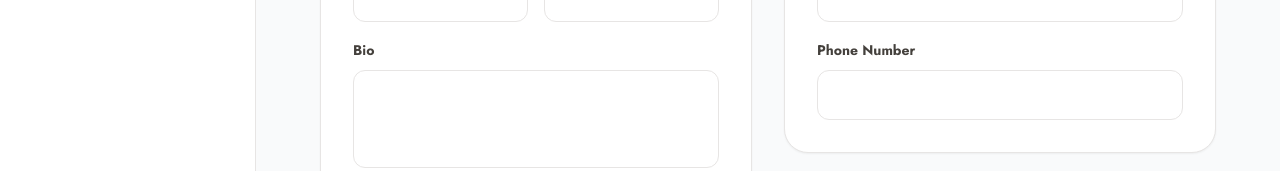
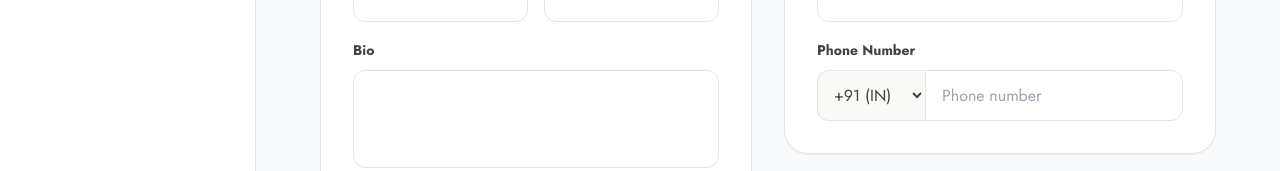
Before and after one commit to Sahilkumar26244/Ecom-Custom-Admin, a React (Vite) app: page /settings in a window 1280 px wide. Shown: the part 579-750 px from the top of the page. Built offline with nearby package versions, Linux system fonts and the light colour scheme; no server answers; sample sign-in values are in the browser's storage.

Commit message:
setting have changes something

```diff
--- a/src/pages/Settings.jsx
+++ b/src/pages/Settings.jsx
@@ -12,10 +12,12 @@ import AdminLayout from '../layouts/AdminLayout';
 
 const Settings = () => {
   const [showSuccess, setShowSuccess] = useState(false);
+  const [emailError, setEmailError] = useState('');
   const [profile, setProfile] = useState({
     firstName: '',
     lastName: '',
     email: '',
+    countryCode: '+91',
     phone: '',
     location: '',
     bio: '',
@@ -37,11 +39,23 @@ const Settings = () => {
           const firstName = parts[0] || '';
           const lastName = parts.slice(1).join(' ') || '';
 
+          let fetchedPhone = data.phoneNumber || '';
+          let fetchedCountryCode = '+91';
+          const codes = ['+1', '+44', '+91', '+61', '+81', '+49'];
+          for (let code of codes) {
+            if (fetchedPhone.startsWith(code)) {
+              fetchedCountryCode = code;
+              fetchedPhone = fetchedPhone.replace(code, '').trim();
+              break;
+            }
+          }
+
           setProfile({
             firstName,
             lastName,
             email: data.email || '',
-            phone: data.phoneNumber || '',
+            countryCode: fetchedCountryCode,
+            phone: fetchedPhone,
             location: data.location || '',
             bio: data.bio || '',
             avatar: data.profilePicture || 'https://images.unsplash.com/photo-1472099645785-5658abf4ff4e?w=150&h=150&fit=crop'
@@ -56,6 +70,15 @@ const Settings = () => {
 
   const handleSave = async (e) => {
     e.preventDefault();
+
+    // Email Validation
+    const emailRegex = /^[^\s@]+@[^\s@]+\.[^\s@]+$/;
+    if (!emailRegex.test(profile.email)) {
+      setEmailError('Please enter a valid email address');
+      return;
+    }
+    setEmailError('');
+
     try {
       const token = localStorage.getItem('token');
       const res = await fetch('http://localhost:5000/api/auth/profile', {
@@ -67,12 +90,12 @@ const Settings = () => {
         body: JSON.stringify({
           name: `${profile.firstName} ${profile.lastName}`.trim(),
           email: profile.email,
-          phoneNumber: profile.phone,
+          phoneNumber: `${profile.countryCode} ${profile.phone}`.trim(),
           location: profile.location,
           bio: profile.bio,
           profilePicture: profile.avatar,
-          role:'admin', // Assuming role is fixed for this user, adjust as needed
-          password:'12345678' // Temporary password for testing, should be handled properly in production
+          role: 'admin', // Assuming role is fixed for this user, adjust as needed
+          // password:'12345678' // Temporary password for testing, should be handled properly in production
         })
       });
 
@@ -151,7 +174,7 @@ const Settings = () => {
                   <input
                     type="text"
                     value={profile.firstName}
-                    onChange={(e) => setProfile({...profile, firstName: e.target.value})}
+                    onChange={(e) => setProfile({ ...profile, firstName: e.target.value })}
                     className="w-full px-4 py-3 rounded-xl border border-stone-200 focus:border-indigo-500 outline-none transition-all"
                   />
                 </div>
@@ -160,7 +183,7 @@ const Settings = () => {
                   <input
                     type="text"
                     value={profile.lastName}
-                    onChange={(e) => setProfile({...profile, lastName: e.target.value})}
+                    onChange={(e) => setProfile({ ...profile, lastName: e.target.value })}
                     className="w-full px-4 py-3 rounded-xl border border-stone-200 focus:border-indigo-500 outline-none transition-all"
                   />
                 </div>
@@ -171,7 +194,7 @@ const Settings = () => {
                 <textarea
                   rows="3"
                   value={profile.bio}
-                  onChange={(e) => setProfile({...profile, bio: e.target.value})}
+                  onChange={(e) => setProfile({ ...profile, bio: e.target.value })}
                   className="w-full px-4 py-3 rounded-xl border border-stone-200 focus:border-indigo-500 outline-none transition-all resize-none"
                 ></textarea>
               </div>
@@ -194,18 +217,39 @@ const Settings = () => {
                   <input
                     type="email"
                     value={profile.email}
-                    onChange={(e) => setProfile({...profile, email: e.target.value})}
-                    className="w-full px-4 py-3 rounded-xl border border-stone-200 focus:border-indigo-500 outline-none transition-all"
+                    onChange={(e) => {
+                      setProfile({ ...profile, email: e.target.value });
+                      if (emailError) setEmailError('');
+                    }}
+                    className={`w-full px-4 py-3 rounded-xl border outline-none transition-all ${
+                      emailError ? 'border-red-500 focus:border-red-500 bg-red-50' : 'border-stone-200 focus:border-indigo-500'
+                    }`}
                   />
+                  {emailError && <p className="text-red-500 text-xs mt-1">{emailError}</p>}
                 </div>
                 <div className="space-y-2">
                   <label className="text-sm font-bold text-stone-700">Phone Number</label>
-                  <input
-                    type="text"
-                    value={profile.phone}
-                    onChange={(e) => setProfile({...profile, phone: e.target.value})}
-                    className="w-full px-4 py-3 rounded-xl border border-stone-200 focus:border-indigo-500 outline-none transition-all"
-                  />
+                  <div className="flex">
+                    <select
+                      value={profile.countryCode}
+                      onChange={(e) => setProfile({ ...profile, countryCode: e.target.value })}
+                      className="px-3 py-3 rounded-l-xl border border-r-0 border-stone-200 bg-stone-50 focus:border-indigo-500 outline-none transition-all text-stone-700"
+                    >
+                      <option value="+1">+1 (US)</option>
+                      <option value="+44">+44 (UK)</option>
+                      <option value="+91">+91 (IN)</option>
+                      <option value="+61">+61 (AU)</option>
+                      <option value="+81">+81 (JP)</option>
+                      <option value="+49">+49 (DE)</option>
+                    </select>
+                    <input
+                      type="text"
+                      value={profile.phone}
+                      onChange={(e) => setProfile({ ...profile, phone: e.target.value })}
+                      className="flex-1 px-4 py-3 rounded-r-xl border border-stone-200 focus:border-indigo-500 outline-none transition-all w-full"
+                      placeholder="Phone number"
+                    />
+                  </div>
                 </div>
               </div>
             </div>
@@ -223,7 +267,7 @@ const Settings = () => {
                 <input
                   type="text"
                   value={profile.location}
-                  onChange={(e) => setProfile({...profile, location: e.target.value})}
+                  onChange={(e) => setProfile({ ...profile, location: e.target.value })}
                   className="w-full px-4 py-3 rounded-xl border border-stone-200 focus:border-indigo-500 outline-none transition-all"
                   placeholder="Street, City, Country"
                 />
```
